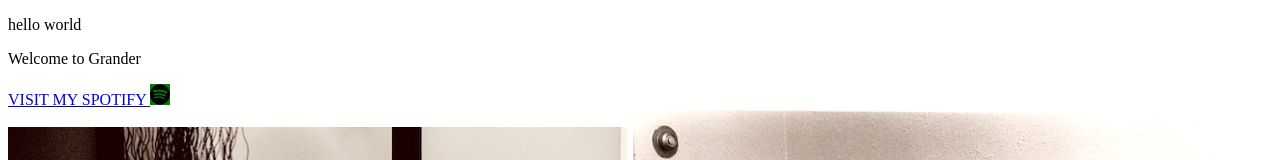
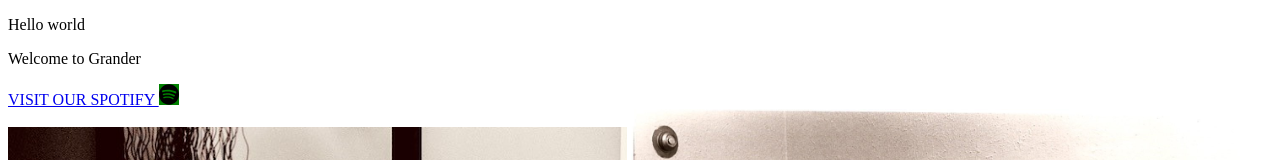
Before and after one commit to grander1996/grander1996.github.io, a plain HTML site: page index.html in a window 1280 px wide. Shown: the top 160 px of the page. Drawn offline with Linux system fonts and the light colour scheme.

Commit message:
Changes to be committed: 	modified:   index.html

```diff
--- a/index.html
+++ b/index.html
@@ -3,10 +3,10 @@
 <head>
     <link rel="stylesheet" href="assets/homepage.css">
 </head>
-<p>hello world</p>
+<p>Hello world</p>
 <p>Welcome to Grander</p>
 <a href="https://open.spotify.com/artist/6O2krgz28GbWWvuW3npAMh?si=chG5FP1OSTysObJvOEM9gQ">
-    VISIT MY SPOTIFY <img id="spotify-icon" src="./assets/spotify.svg">
+    VISIT OUR SPOTIFY <img id="spotify-icon" src="./assets/spotify.svg">
 </a>
 
 
```
